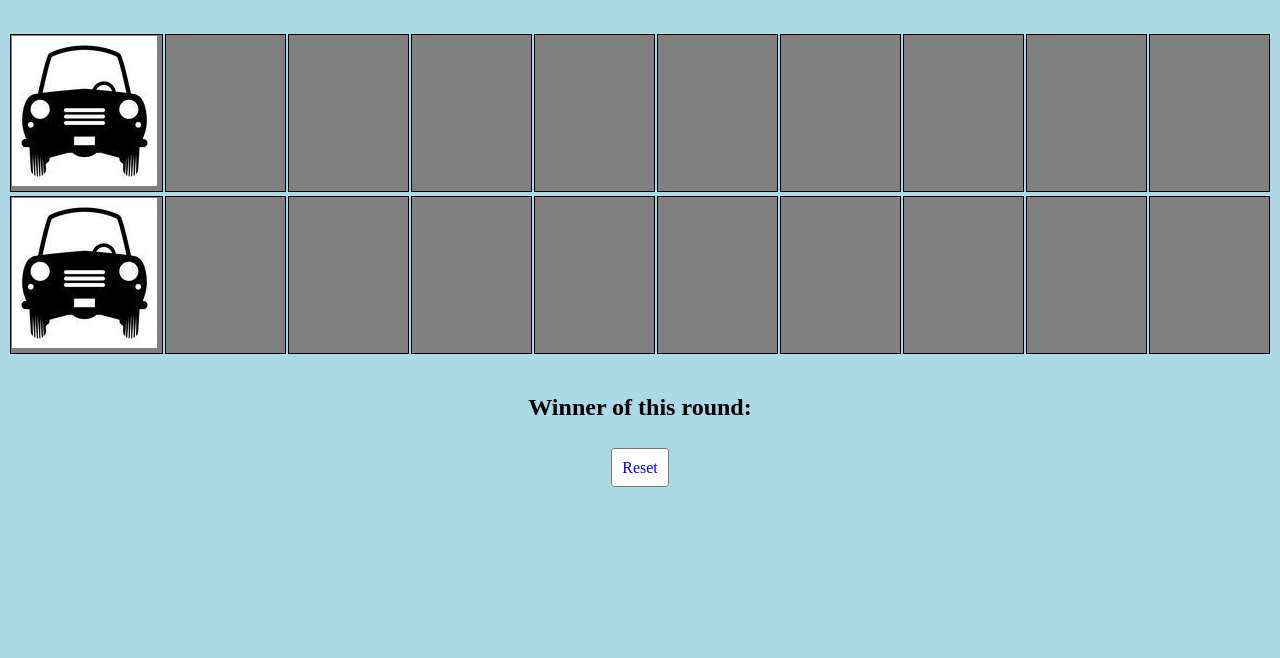
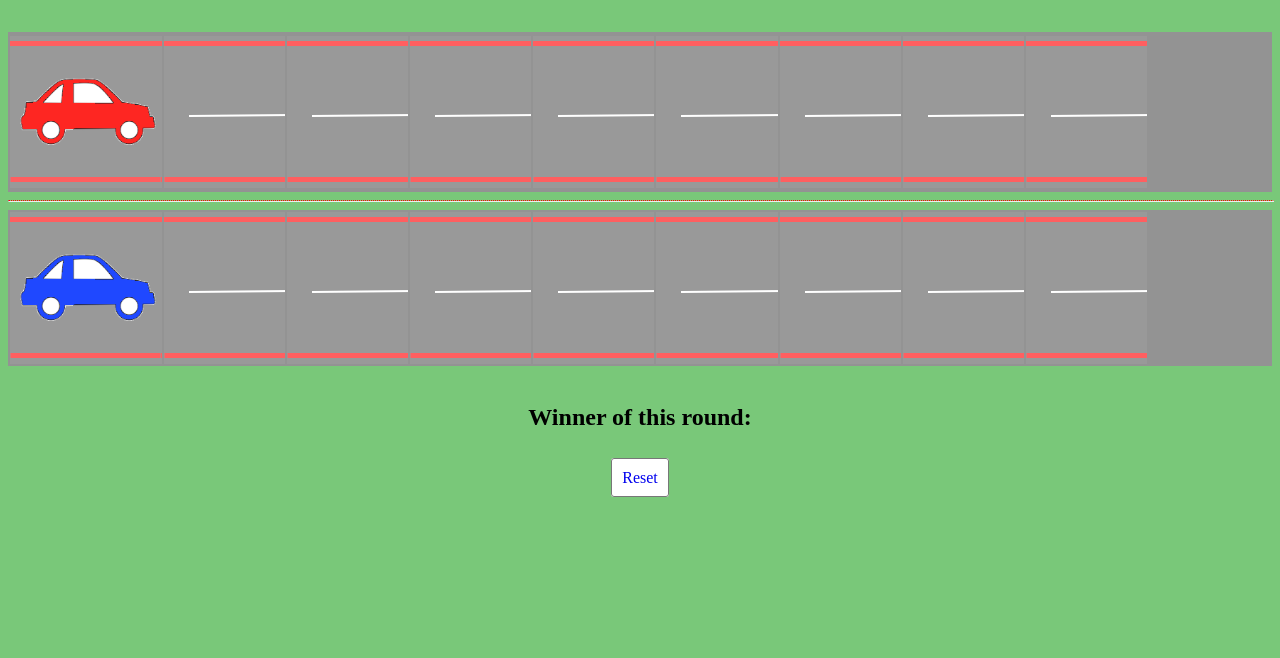
Before and after one commit to jevangelista/jamie_racing_game, a plain HTML site: page index.html in a window 1280 px wide. Shown: the part 142-800 px from the top of the page. Drawn offline with nearby package versions, Linux system fonts and the light colour scheme.

Commit message:
Added style to racetracks and updated car images

```diff
--- a/base.js
+++ b/base.js
@@ -30,12 +30,12 @@ $(document).keypress(function(action){
 //Will keep track of wins and say who won the round
 	if (counterPlayerOne == 9) {
 		playerOneWins += 1;
-		$('h2').append("<br/>" + "Player One wins!" + " Score: " + playerOneWins);
+		$('h2').append("<br/>" + "Player One wins!");
 		alert("You go Player One!");
 
 	} else if (counterPlayerTwo == 9) {
 		playerTwoWins += 1;
-		$('h2').append("<br/>" + "Player Two wins!" + " Score: " + playerOneWins);
+		$('h2').append("<br/>" + "Player Two wins!");
 		alert("You go Player Two!");
 	}
 
@@ -43,18 +43,3 @@ $(document).keypress(function(action){
 
 
 })
-
-/**
-console.log("Sanity Check: JS is working!");
-
-$(document).ready(function(){
-
-$("span").on("click", function handleClick(event){
-   var text = $(this).text();
-   console.log(text);
-   $('ul').append("<li>" + text + "</li>");
-
-});
-
-})
-*/
--- a/index.html
+++ b/index.html
@@ -14,8 +14,9 @@
   </center>
       <table align="center" class="racetrack">
       	<div class="Player1"></div>
-        <tr class="lane">
-          <td class="block"><img class="action" id="playerOne" src="images/small-car.jpg"></td>
+        <tr></tr>
+        <tr>
+          <td class="block lane"><img class="action" id="playerOne" src="images/red-car-right.jpg" width="150px"></td>
           <td class="block"></td>
           <td class="block"></td>
           <td class="block"></td>
@@ -26,11 +27,13 @@
           <td class="block"></td>
           <td class="block finishLine"></td>
         </tr>
+        <tr></tr>
       </table>
-      <table align="center">
-        <tr >
+      <hr WIDTH="100%" ALIGN="LEFT">
+      <table align="center" class="racetrack">
+        <tr>
         	<div class="Player2">
-          <td class="block2"><img class="action" id="playerTwo" src="images/small-car.jpg"></td>
+          <td class="block2"><img class="action" id="playerTwo" src="images/blue-car-right.jpg" width="150px"></td>
           <td class="block2"></td>
           <td class="block2"></td>
           <td class="block2"> </td>
--- a/racing_game.css
+++ b/racing_game.css
@@ -1,5 +1,5 @@
 body {
-	background-color: #ADD8E6;
+	background-color: #79C879;
 }
 
 h1 {
@@ -7,12 +7,24 @@ h1 {
 	font-size: 70px;
 }
 
+table {
+	background-color: #939393;
+}
+
 td{
-	border: 1px solid black;
 	width: 150px;
 	height: 150px;
-	background-color: gray;
+	margin: auto;
+	background-color: #939393;
+	background-image: url("images/racetrack.png");
+
 }
+
+hr {
+	border-top: dotted 1px #ff0000;
+
+}
+
 
 .finishLine {
 	background-image: url("images/finishlinevertical.png");
@@ -20,7 +32,7 @@ td{
 }
 
 #car-image{
-
+	width: 150px;
 }
 
 .btn {
```
Also changed, not shown: images/blue-car-right.jpg (added), images/bordertrack.png (added), images/car-right.png (added), images/racetrack.png (added), images/red-car-right.jpg (added), 2 other files.
